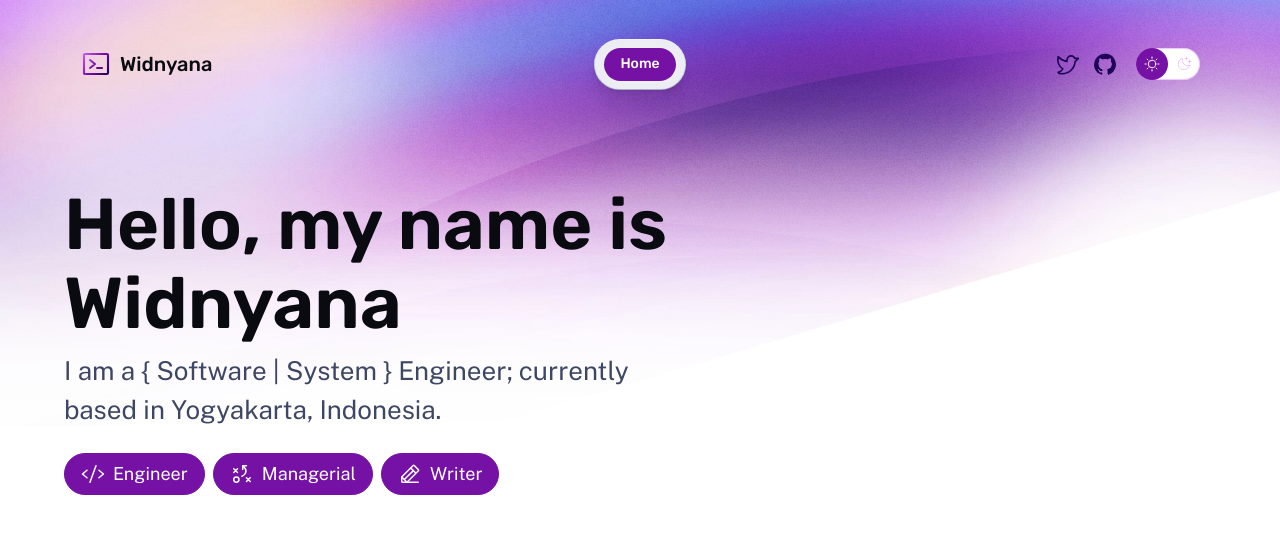
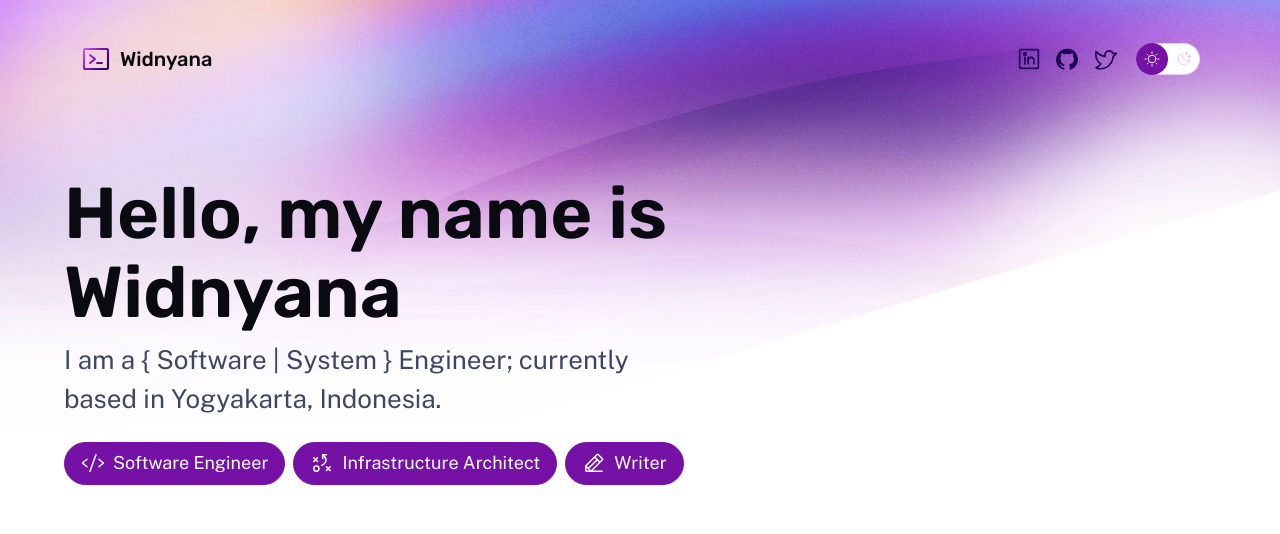
Before and after one commit to widnyana/widnyana.web.id, an Astro site: page / in a window 1280 px wide. Shown: the top 534 px of the page. Built offline with nearby package versions, Linux system fonts and the light colour scheme; Astro itself is replaced by a stand-in of ours.

Commit message:
feat(design): change design, add linkedin logo
Signed-off-by: widnyana <wid@widnyana.web.id>

```diff
--- a/src/components/Icon.astro
+++ b/src/components/Icon.astro
@@ -2,8 +2,10 @@
 import type { HTMLAttributes } from 'astro/types';
 import { iconPaths } from './IconPaths';
 
+
 export interface Props {
 	icon: keyof typeof iconPaths;
+	pack?: string;
 	color?: string;
 	gradient?: boolean;
 	size?: string;
--- a/src/components/IconPaths.ts
+++ b/src/components/IconPaths.ts
@@ -20,5 +20,5 @@ export const iconPaths = {
 	'twitch-logo': `<path fill="none" stroke-linecap="round" stroke-linejoin="round" stroke-width="16" d="M165 200h-42a8 8 0 0 0-5 2l-46 38v-40H48a8 8 0 0 1-8-8V48a8 8 0 0 1 8-8h160a8 8 0 0 1 8 8v108a8 8 0 0 1-3 6l-43 36a8 8 0 0 1-5 2Zm3-112v48m-48-48v48"/>`,
 	'youtube-logo': `<path fill="none" stroke-linecap="round" stroke-linejoin="round" stroke-width="16" d="m160 128-48-32v64l48-32z"/><path fill="none" stroke-linecap="round" stroke-linejoin="round" stroke-width="16" d="M24 128c0 30 3 47 5 56a16 16 0 0 0 10 11c34 13 89 13 89 13s56 0 89-13a16 16 0 0 0 10-11c2-9 5-26 5-56s-3-47-5-56a16 16 0 0 0-10-11c-33-13-89-13-89-13s-55 0-89 13a16 16 0 0 0-10 11c-2 9-5 26-5 56Z"/>`,
 	'dribbble-logo': `<circle cx="128" cy="128" r="96" fill="none" stroke-linecap="round" stroke-linejoin="round" stroke-width="16"/><path fill="none" stroke-linecap="round" stroke-linejoin="round" stroke-width="16" d="M71 205a160 160 0 0 1 137-77l16 1m-36-76a160 160 0 0 1-124 59 165 165 0 0 1-30-3"/><path fill="none" stroke-linecap="round" stroke-linejoin="round" stroke-width="16" d="M86 42a161 161 0 0 1 74 177"/>`,
-	'linkedin-logo': `<g fill="none" stroke="currentColor" stroke-linecap="round" stroke-linejoin="round" stroke-width="2"><path d="M4 6a2 2 0 0 1 2-2h12a2 2 0 0 1 2 2v12a2 2 0 0 1-2 2H6a2 2 0 0 1-2-2zm4 5v5m0-8v.01M12 16v-5"/><path d="M16 16v-3a2 2 0 0 0-4 0"/></g>`,
+	'linkedin-logo': `<rect width="256" height="256" fill="none"></rect><rect x="36" y="36" width="184" height="184" rx="8" fill="none" stroke-linecap="round" stroke-linejoin="round" stroke-width="16"></rect><line x1="120" y1="112" x2="120" y2="176" fill="none" stroke-linecap="round" stroke-linejoin="round" stroke-width="16"></line><line x1="88" y1="112" x2="88" y2="176" fill="none" stroke-linecap="round" stroke-linejoin="round" stroke-width="16"></line><path d="M120,140a28,28,0,0,1,56,0v36" fill="none" stroke-linecap="round" stroke-linejoin="round" stroke-width="16"></path><circle fill="none" stroke-linecap="round" stroke-linejoin="round" stroke-width="16" cx="88" cy="80" r="12"></circle>`
 };
--- a/src/components/Nav.astro
+++ b/src/components/Nav.astro
@@ -1,25 +1,51 @@
 ---
-import Icon, { Props as IconProps } from './Icon.astro';
-import ThemeToggle from './ThemeToggle.astro';
+import Icon, { Props as IconProps } from "./Icon.astro";
+import ThemeToggle from "./ThemeToggle.astro";
 
 /** Main menu items */
 const textLinks: { label: string; href: string }[] = [
-	{ label: 'Home', href: '/' },
+  { label: "Home", href: "/" },
   // { label: 'Work', href: '/work/' },
   // { label: 'About', href: '/about/' },
 ];
 
 /** Icon links to social media — edit these with links to your profiles! */
-const iconLinks: { label: string; href: string; icon: IconProps['icon'] }[] = [
-	{ label: 'Twitter', href: 'https://twitter.com/widnyana_', icon: 'twitter-logo' },
-	{ label: 'GitHub', href: 'https://github.com/widnyana', icon: 'github-logo' },
+const iconLinks: {
+  label: string;
+  href: string;
+  icon: IconProps["icon"];
+  pack: string;
+}[] = [
+  {
+    label: "LinkedIn",
+    href: "https://linkedin.com/in/widnyana",
+    icon: "linkedin-logo",
+    pack: "",
+  },
+  {
+    label: "GitHub",
+    href: "https://github.com/widnyana",
+    icon: "github-logo",
+    pack: "",
+  },
+  {
+    label: "Twitter",
+    href: "https://twitter.com/widnyana_",
+    icon: "twitter-logo",
+    pack: "",
+  },
 ];
 ---
 
 <nav>
   <div class="menu-header">
     <a href="/" class="site-title">
-			<Icon icon="terminal-window" color="var(--accent-regular)" size="1.6em" gradient />
+      <Icon
+        icon="terminal-window"
+        color="var(--accent-regular)"
+        size="1.6em"
+        gradient
+      />
       Widnyana
     </a>
     <menu-button>
@@ -32,35 +58,16 @@ const iconLinks: { label: string; href: string; icon: IconProps['icon'] }[] = [
     </menu-button>
   </div>
   <div id="menu-content">
-		<ul class="nav-items">
-			{
-				textLinks.map(({ label, href }) => (
-					<li>
-						<a
-							aria-current={Astro.url.pathname === href}
-							class:list={[
-								'link',
-								{
-									active:
-										Astro.url.pathname === href ||
-										(href !== '/' && Astro.url.pathname.startsWith(href)),
-								},
-							]}
-							href={href}
-						>
-							{label}
-						</a>
-					</li>
-				))
-			}
-		</ul>
+    <div class="nav-items">
+
+    </div>
     <div class="menu-footer">
       <div class="socials">
         {
-					iconLinks.map(({ href, icon, label }) => (
+          iconLinks.map(({ href, icon, label, pack }) => (
             <a href={href} class="social">
               <span class="sr-only">{label}</span>
-							<Icon icon={icon} />
+              <Icon pack={pack} icon={icon} />
             </a>
           ))
         }
@@ -79,33 +86,33 @@ const iconLinks: { label: string; href: string; icon: IconProps['icon'] }[] = [
       super();
 
       // Inject menu toggle button when JS runs.
-			this.appendChild(this.querySelector('template')!.content.cloneNode(true));
-			const btn = this.querySelector('button')!;
+      this.appendChild(this.querySelector("template")!.content.cloneNode(true));
+      const btn = this.querySelector("button")!;
 
       // Hide menu (shown by default to support no-JS browsers).
-			const menu = document.getElementById('menu-content')!;
+      const menu = document.getElementById("menu-content")!;
       menu.hidden = true;
 
       /** Set whether the menu is currently expanded or collapsed. */
       const setExpanded = (expand: boolean) => {
-				btn.setAttribute('aria-expanded', expand ? 'true' : 'false');
+        btn.setAttribute("aria-expanded", expand ? "true" : "false");
         menu.hidden = !expand;
       };
 
       // Toggle menu visibility when the menu button is clicked.
-			btn.addEventListener('click', () => setExpanded(menu.hidden));
+      btn.addEventListener("click", () => setExpanded(menu.hidden));
 
       // Hide menu button for large screens.
       const handleViewports = (e: MediaQueryList | MediaQueryListEvent) => {
         setExpanded(e.matches);
         btn.hidden = e.matches;
       };
-			const mediaQueries = window.matchMedia('(min-width: 50em)');
+      const mediaQueries = window.matchMedia("(min-width: 50em)");
       handleViewports(mediaQueries);
-			mediaQueries.addEventListener('change', handleViewports);
+      mediaQueries.addEventListener("change", handleViewports);
     }
   }
-	customElements.define('menu-button', MenuButton);
+  customElements.define("menu-button", MenuButton);
 </script>
 
 <style>
@@ -145,7 +152,7 @@ const iconLinks: { label: string; href: string; icon: IconProps['icon'] }[] = [
     box-shadow: var(--shadow-md);
   }
 
-	.menu-button[aria-expanded='true'] {
+  .menu-button[aria-expanded="true"] {
     color: var(--gray-0);
     background: linear-gradient(180deg, var(--gray-600), transparent),
       radial-gradient(var(--gray-900), var(--gray-800) 150%);
@@ -158,7 +165,7 @@ const iconLinks: { label: string; href: string; icon: IconProps['icon'] }[] = [
   .menu-button::before {
     position: absolute;
     inset: -1px;
-		content: '';
+    content: "";
     background: var(--gradient-stroke);
     border-radius: 999rem;
     z-index: -1;
@@ -179,7 +186,7 @@ const iconLinks: { label: string; href: string; icon: IconProps['icon'] }[] = [
     line-height: 1.2;
     list-style: none;
     padding: 2rem;
-		background-color: var(--gray-999);
+    /* background-color: var(--gray-999); */
     border-bottom: 1px solid var(--gray-800);
   }
 
@@ -260,15 +267,15 @@ const iconLinks: { label: string; href: string; icon: IconProps['icon'] }[] = [
       border-radius: 999rem;
       border: 0;
       padding: 0.5rem 0.5625rem;
-			background: radial-gradient(var(--gray-900), var(--gray-800) 150%);
-			box-shadow: var(--shadow-md);
+      /* background: radial-gradient(var(--gray-900), var(--gray-800) 150%); */
+      /* box-shadow: var(--shadow-md); */
     }
 
     .nav-items::before {
       position: absolute;
       inset: -1px;
-			content: '';
-			background: var(--gradient-stroke);
+      content: "";
+      /* background: var(--gradient-stroke); */
       border-radius: 999rem;
       z-index: -1;
     }
@@ -276,7 +283,8 @@ const iconLinks: { label: string; href: string; icon: IconProps['icon'] }[] = [
     .link {
       padding: 0.5rem 1rem;
       border-radius: 999rem;
-			transition: color var(--theme-transition), background-color var(--theme-transition);
+      transition: color var(--theme-transition),
+        background-color var(--theme-transition);
     }
 
     .link:hover,
--- a/src/pages/index.astro
+++ b/src/pages/index.astro
@@ -35,8 +35,8 @@ const projects = (await getCollection('work'))
 					align="start"
 				>
 					<div class="roles">
-						<Pill><Icon icon="code" size="1.33em" /> Engineer</Pill>
-						<Pill><Icon icon="strategy" size="1.33em" /> Managerial</Pill>
+						<Pill><Icon icon="code" size="1.33em" />Software Engineer</Pill>
+						<Pill><Icon icon="strategy" size="1.33em" /> Infrastructure Architect</Pill>
 						<Pill><Icon icon="pencil-line" size="1.33em" /> Writer</Pill>
 					</div>
 				</Hero>
```
Lines whose indentation alone changed are shown as unchanged.
